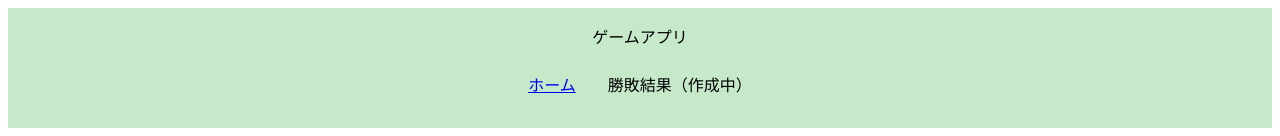
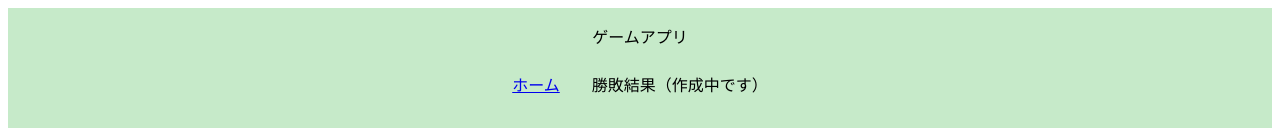
Before and after one commit to marumaro-git/react-gameapp, a React (Create React App) app: page / in a window 1280 px wide. Shown: the top 136 px of the page. Built offline with nearby package versions, Linux system fonts and the light colour scheme.

Commit message:
build test

```diff
--- a/src/components/Header.jsx
+++ b/src/components/Header.jsx
@@ -10,7 +10,7 @@ export const Header = () => {
           <li>
             <Link to="/">ホーム</Link>
           </li>
-          <li>勝敗結果（作成中）</li>
+          <li>勝敗結果（作成中です）</li>
         </ul>
       </nav>
     </header>
```
